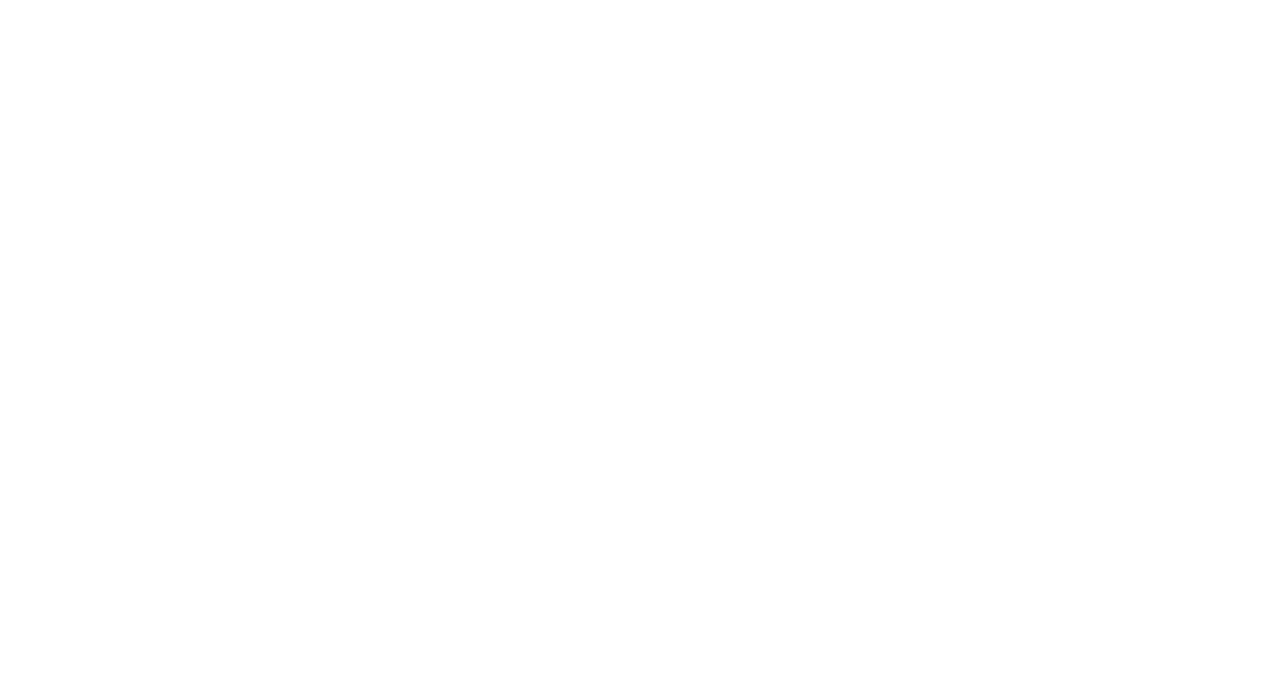
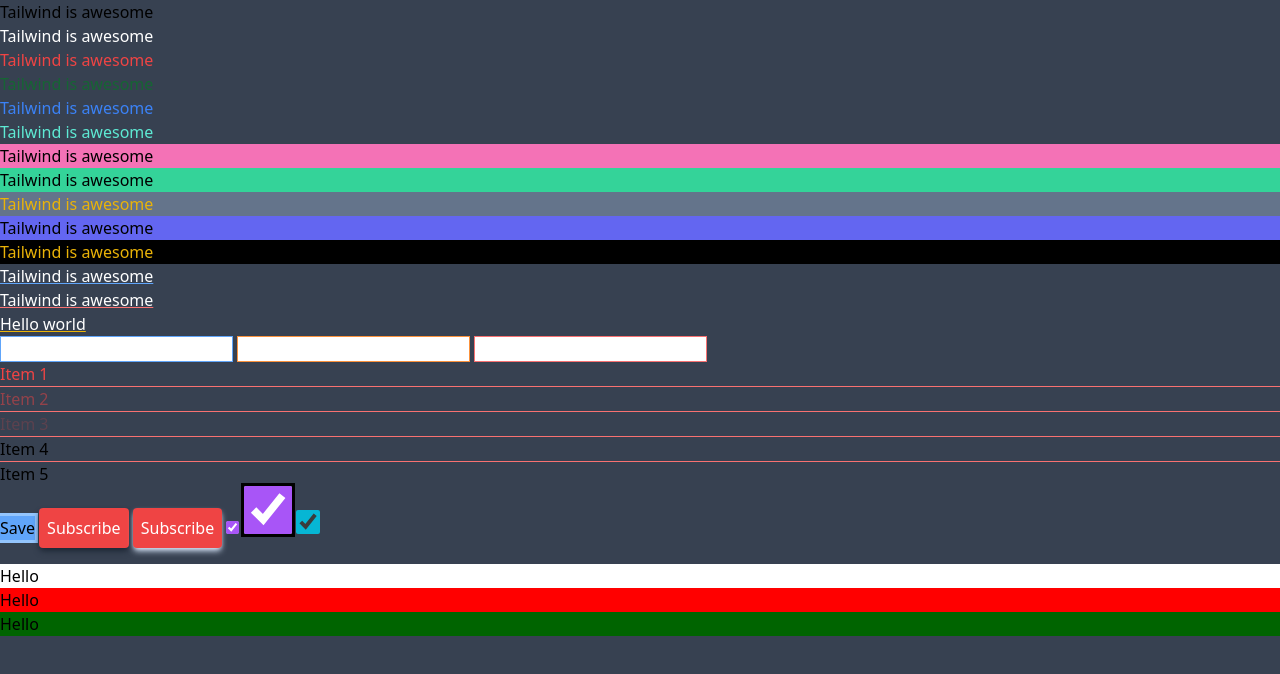
Before and after one commit to thiagolima0/tailwind-sandbox, a plain HTML site: page 02-colors/index.html in a window 1280 px wide. Drawn offline with nearby package versions, Linux system fonts and the light colour scheme.

Commit message:
feat: colors

```diff
--- a/02-colors/index.html
+++ b/02-colors/index.html
@@ -7,26 +7,74 @@
     <script src="https://cdn.tailwindcss.com"></script>
     <title>Colors</title>
   </head>
-  <body>
+  <body class="bg-gray-700">
     <!-- Default colors -->
     <!-- white, black, red, green, blue, orange, yellow, purple, lime, emerald, teal, cyan, indigo, violet, fuchsia, pink, rose, sky, gray, slate, zinc, neutral, stone, amber,  -->
 
     <!-- Text Colors -->
+    <p class="text-black">Tailwind is awesome</p>
+    <p class="text-white">Tailwind is awesome</p>
+    <p class="text-red-500">Tailwind is awesome</p>
+    <p class="text-green-800">Tailwind is awesome</p>
+    <p class="text-blue-500">Tailwind is awesome</p>
+    <p class="text-teal-300">Tailwind is awesome</p>
 
     <!-- Background Colors -->
+    <p class="bg-pink-400">Tailwind is awesome</p>
+    <p class="bg-emerald-400">Tailwind is awesome</p>
+    <p class="bg-slate-500 text-yellow-500">Tailwind is awesome</p>
+    <p class="bg-indigo-500">Tailwind is awesome</p>
+    <p class="bg-black text-yellow-500">Tailwind is awesome</p>
 
     <!-- Text Underline -->
+    <p class="underline text-white decoration-blue-400">Tailwind is awesome</p>
+    <p class="underline text-white decoration-red-400">Tailwind is awesome</p>
+    <p class="underline text-white decoration-yellow-500">Hello world</p>
 
     <!-- Border Colors -->
+    <input type="text" class="border border-blue-400" />
+    <input type="text" class="border border-orange-400" />
+    <input type="text" class="border border-red-400" />
 
     <!-- Divide Colors -->
-
+    <div class="divide-y divide-red-400">
+      <div class="text-red-500">Item 1</div>
+      <div class="text-red-500/50">Item 2</div>
+      <div class="text-red-500/20">Item 3</div>
+      <div>Item 4</div>
+      <div>Item 5</div>
+    </div>
     <!-- Outline Colors -->
+    <button class="outline outline-blue-300 bg-blue-400">Save</button>
 
     <!-- Box Shadow Colors (Opacity defaults to 100, but you can set it)-->
+    <button
+      class="shadow-md bg-red-500 text-white mb-4 rounded shadow-gray-800 p-2"
+    >
+      Subscribe
+    </button>
+
+    <button
+    class="shadow-md bg-red-500 text-white mb-4 rounded shadow-blue-100/90 p-2"
+  >
+    Subscribe
+  </button>
+
 
     <!-- Accent Colors -->
+    <input type="checkbox" class="accent-purple-500" checked>
+    <input type="checkbox" class="w-12 h-12 outline accent-purple-500" checked>
+    <input type="checkbox" class="w-6 h-6 accent-cyan-500" checked>
 
     <!-- Arbitrary Colors -->
+    <div class="bg-[#fff]">
+      Hello
+    </div>
+    <div class="bg-[red]">
+      Hello
+    </div>
+    <div class="bg-[rgb(0,100,0)]">
+      Hello
+    </div>
   </body>
 </html>
```
